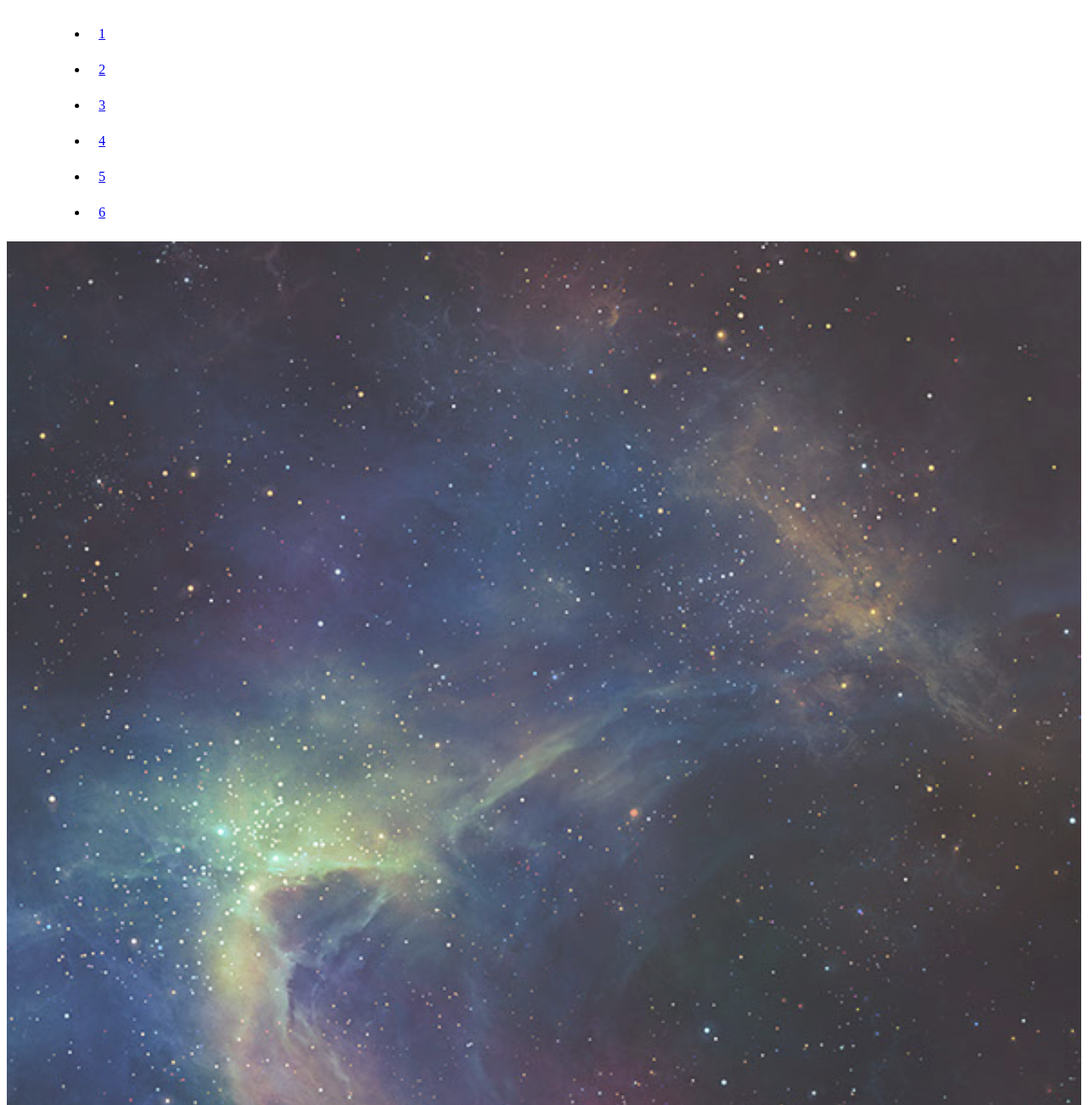
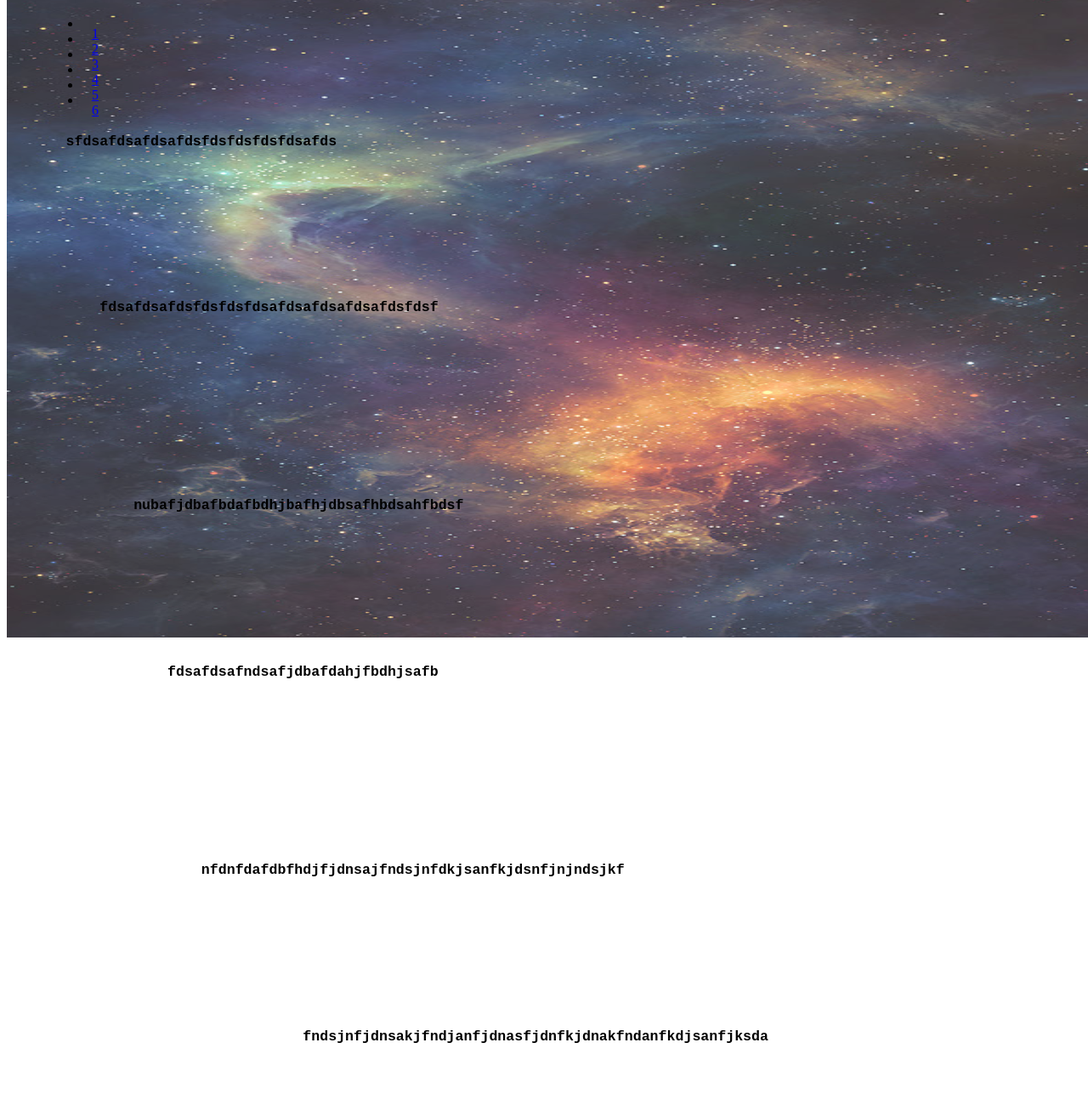
Before and after one commit to TotoGGxd/trans-neptunian-spaceway, a plain HTML site: page index.html in a window 1280 px wide. Shown: the top 1300 px of the page at 85% size. After the commit the page ends 1275 px from the top, so only its background shows below. Drawn offline with Linux system fonts and the light colour scheme.

Commit message:
diseño base del menu

```diff
--- a/index.html
+++ b/index.html
@@ -9,7 +9,7 @@
 </head>
 <body>
 
-
+        <img id="fondo" src="eplanetoides.jpg">
         <div class="vertical-menu">
                 <ul>
                  <li><a href="#planetoide1" >1</a></li>
@@ -22,10 +22,10 @@
                 </ul>
                </div>
 
-          <img id="fondo" src="eplanetoides.jpg">
+
 
           <!--nota:::::::modificar los h, Faty ...poner la informacion de cada planetiode en el orden que va, estan ennumerados,,,,,,,,,,,pongalos bien-->
-ufndjakfdjksbjfdbgsjbfdjsgbjfdbsgjfdbsghjfd
+
 
           <a name="planetoide1" class="planetoide1">
                 <pre><h1>     <!--Nombre del Planetoide-->     </h1></pre>
@@ -58,7 +58,7 @@ ufndjakfdjksbjfdbgsjbfdjsgbjfdbsgjfdbsghjfd
 
                            <!--informacion de planetoide 1,,,,,poner informacion aqui-->
 
-
+                    nubafjdbafbdafbdhjbafhjdbsafhbdsahfbdsf
 
                         </pre>
                     </h5></a>
@@ -70,7 +70,7 @@ ufndjakfdjksbjfdbgsjbfdjsgbjfdbsgjfdbsghjfd
                             <pre>
 
                                <!--informacion de planetoide 1,,,,,poner informacion aqui-->
-
+                        fdsafdsafndsafjdbafdahjfbdhjsafb
 
 
                             </pre>
@@ -83,7 +83,7 @@ ufndjakfdjksbjfdbgsjbfdjsgbjfdbsgjfdbsghjfd
 
                                    <!--informacion de planetoide 1,,,,,poner informacion aqui-->
 
-
+                            nfdnfdafdbfhdjfjdnsajfndsjnfdkjsanfkjdsnfjnjndsjkf
 
                                 </pre>
                             </h5></a>
@@ -95,7 +95,7 @@ ufndjakfdjksbjfdbgsjbfdjsgbjfdbsgjfdbsghjfd
                                     <pre>
 
                                        <!--informacion de planetoide 1,,,,,poner informacion aqui-->
-
+                                        fndsjnfjdnsakjfndjanfjdnasfjdnfkjdnakfndanfkdjsanfjksda
                                     </pre>
                                 </h5></a>
 
--- a/style.css
+++ b/style.css
@@ -1,26 +1,26 @@
-#menu {
-    list-style-type: none;
-    margin: 0px;
-    padding: 0px;
-    width: 200px;
-    font-family: Arial, sans-serif;
-    font-size: 11pt;
-    color: cornsilk;
-    float: left;
-
-}
 #fondo{
     height: 100%;
     width: 100%;
     opacity: .8;
+    top:-50px ;
+    position: absolute;
+    z-index:0;
 }
+
+
+
+
+
+
 
 .vertical-menu {
     width: 10px;
     top:3px;
     bottom: 50%;
     left: 56px;
-    position: relative;
+    position: absolute;
+    float: left;
+    z-index:1;
 
 
   }
@@ -29,14 +29,108 @@
 
     display: block;
     padding: 12px;
+    position: absolute;
 
+    z-index:1;
   }
 
   .vertical-menu a:hover {
     background-color:white;
+    z-index:1;
+
   }
 
   .vertical-menu a.active {
     background-color: black;
     color: white;
+    z-index:1;
   }
+
+  .vertical-menu li a:hover {
+    background: #000;
+    border-left: 10px solid #333;
+    color: #fff;
+    z-index:1;
+}
+
+
+
+.planetoide1{
+    margin:auto;
+    text-align: left;
+    font-size: 20px;
+    width: 70%;
+    color:black;
+    font-family: sans-serif;
+    position: relative;
+    right:50px;
+
+  }
+
+
+
+.planetoide2{
+    margin:auto;
+    text-align: left;
+    font-size: 20px;
+    width: 70%;
+    color:black;
+    font-family: sans-serif;
+    position: relative;
+    right:50px;
+
+  }
+
+
+
+
+
+.planetoide3{
+    margin:auto;
+    text-align: left;
+    font-size: 20px;
+    width: 70%;
+    color:black;
+    font-family: sans-serif;
+    position: relative;
+    right:50px;
+
+  }
+
+
+.planetoide4{
+    margin:auto;
+    text-align: left;
+    font-size: 20px;
+    width: 70%;
+    color:black;
+    font-family: sans-serif;
+    position: relative;
+    right:50px;
+
+  }
+
+
+.planetoide5{
+    margin:auto;
+    text-align: left;
+    font-size: 20px;
+    width: 70%;
+    color:black;
+    font-family: sans-serif;
+    position: relative;
+    right:50px;
+
+  }
+
+
+.planetoide6{
+    margin:auto;
+    text-align: left;
+    font-size: 20px;
+    width: 70%;
+    color:black;
+    font-family: sans-serif;
+    position: relative;
+    right:50px;
+  }
```
